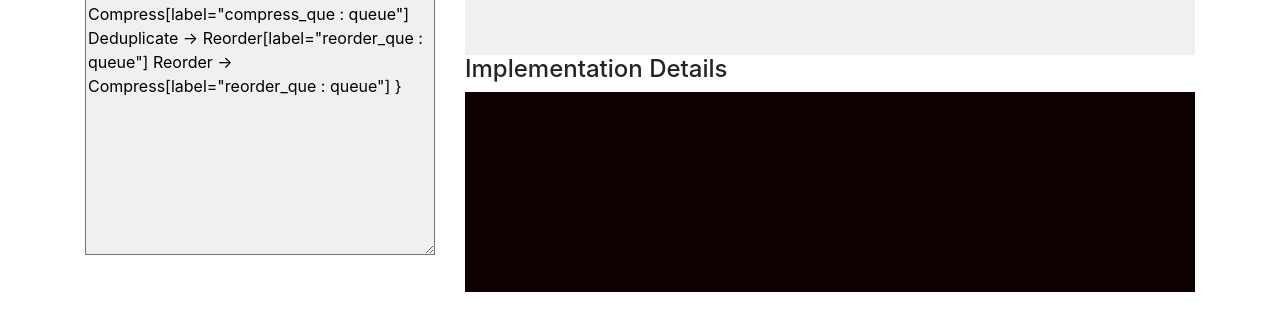
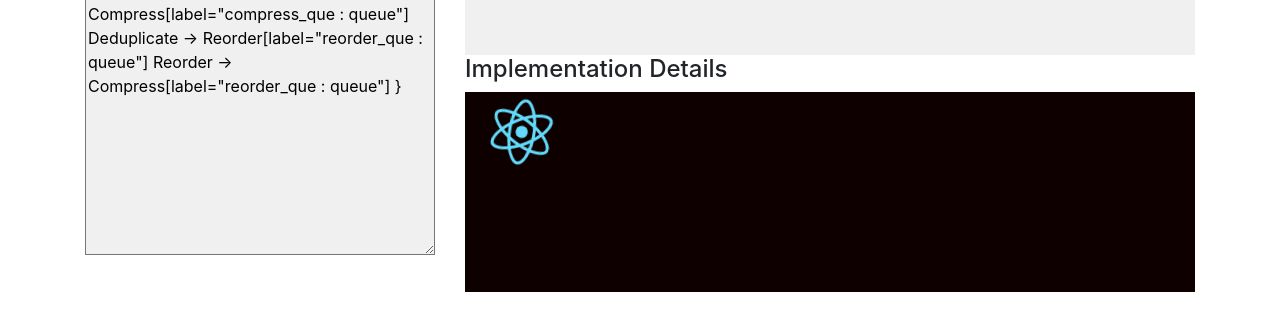
Before and after one commit to Samuel-Oglegba/abstraction-app-frontend, a React (Create React App) app: page / in a window 1280 px wide. Shown: the part 277-608 px from the top of the page. Built offline with nearby package versions, Linux system fonts and the light colour scheme.

Commit message:
update on docker

```diff
--- a/src/App.css
+++ b/src/App.css
@@ -3,8 +3,9 @@
 }
 
 .App-logo {
-  height: 40vmin;
+  height: 10vmin;
   pointer-events: none;
+  text-align: center;
 }
 
 @media (prefers-reduced-motion: no-preference) {
--- a/src/adapter/homeAdapter/index.js
+++ b/src/adapter/homeAdapter/index.js
@@ -7,3 +7,15 @@ export function getData(url){
 export function setData(url,requestData){
     return post(url, requestData);
 }
+
+export function sleeper (ms){
+    return function(x) {
+      return new Promise(resolve => setTimeout(() => resolve(x), ms));
+    };
+  }
+
+  export function loadingState (theState){
+    return  this.state = {
+        isLoading: theState
+      };
+  }
--- a/src/component/RightPanel.js
+++ b/src/component/RightPanel.js
@@ -2,13 +2,19 @@ import React, { useState, useEffect, Component } from "react";
 import { Graphviz } from 'graphviz-react';
 import { select } from 'd3-selection'
 import RightPanelNav from './RightPanelNav';
+import logo from '../logo.svg';
+import '../App.css';
 
-import { getData } from "../adapter/homeAdapter";
+import { getData, sleeper } from "../adapter/homeAdapter";
 
 export default class RightPanel extends Component {
     constructor(props){
         super(props);
-      }
+
+      this.state = {
+         isLoading: true
+       }
+    }
 /**
  * handle when the compnents finish loading
  */
@@ -25,6 +31,7 @@ export default class RightPanel extends Component {
   /**
    * handle graph click
    */
+
   handleGraphInteractivity = () =>{
 
         let nodes = select("g");
@@ -46,7 +53,8 @@ export default class RightPanel extends Component {
              //for nodes
                if(id.includes("node")){
 
-                  getData(`http://localhost:8060/api/v1/operation-task/${text}` )
+                  getData(`http://localhost:8085/api/v1/operation-task/${text}` )
+                  //.then(sleeper(5000))
                   .then(res => {
                     //console.log(res);
                     //console.log(res.data);
@@ -69,16 +77,16 @@ export default class RightPanel extends Component {
                   });
                }
                else{
+
                  //for edges
                  document.getElementById("show_implementation").innerHTML = 'You Clicked on the Edge :: ' + text
-               }
 
-
+               }//else
 
           }
           else{
             document.getElementById("show_implementation").innerHTML = 'The edge/node is empty'
-          }
+          }//else
 
 
       });
@@ -88,7 +96,7 @@ export default class RightPanel extends Component {
   makeAPICall = (taskName) => {
       //for test purpose
       try {
-        getData(`http://localhost:8060/api/v1/operation-task/${taskName}` )
+        getData(`http://localhost:8085/api/v1/operation-task/${taskName}` )
           .then(res => {
             //console.log(res);
             console.log(res.data);
@@ -105,6 +113,7 @@ export default class RightPanel extends Component {
 
   render() {
     const options = {"fit":true, "height":"200px", "zoom":false};
+
     return (
         <div className="col-sm-8">
         <h2>Task Graph</h2>
@@ -115,7 +124,10 @@ export default class RightPanel extends Component {
             </div>
 
             <h4>Implementation Details</h4>
-            <div className="rightPanelButtom" id="show_implementation">{this.props.implementation_details}</div>
+            <div className="rightPanelButtom" id="show_implementation">
+                {this.props.implementation_details}
+                { this.state.isLoading ? <img src={logo} className="App-logo" alt="logo" /> : null}
+            </div>
 
         </div>
     );
--- a/src/component/WithListLoading.js
+++ b/src/component/WithListLoading.js
@@ -1,5 +1,6 @@
 import React from 'react';
-import logo from './logo.svg';
+import logo from '../logo.svg';
+import '../App.css';
 
 function WithListLoading(Component) {
   return function WihLoadingComponent({ isLoading, ...props }) {
```
